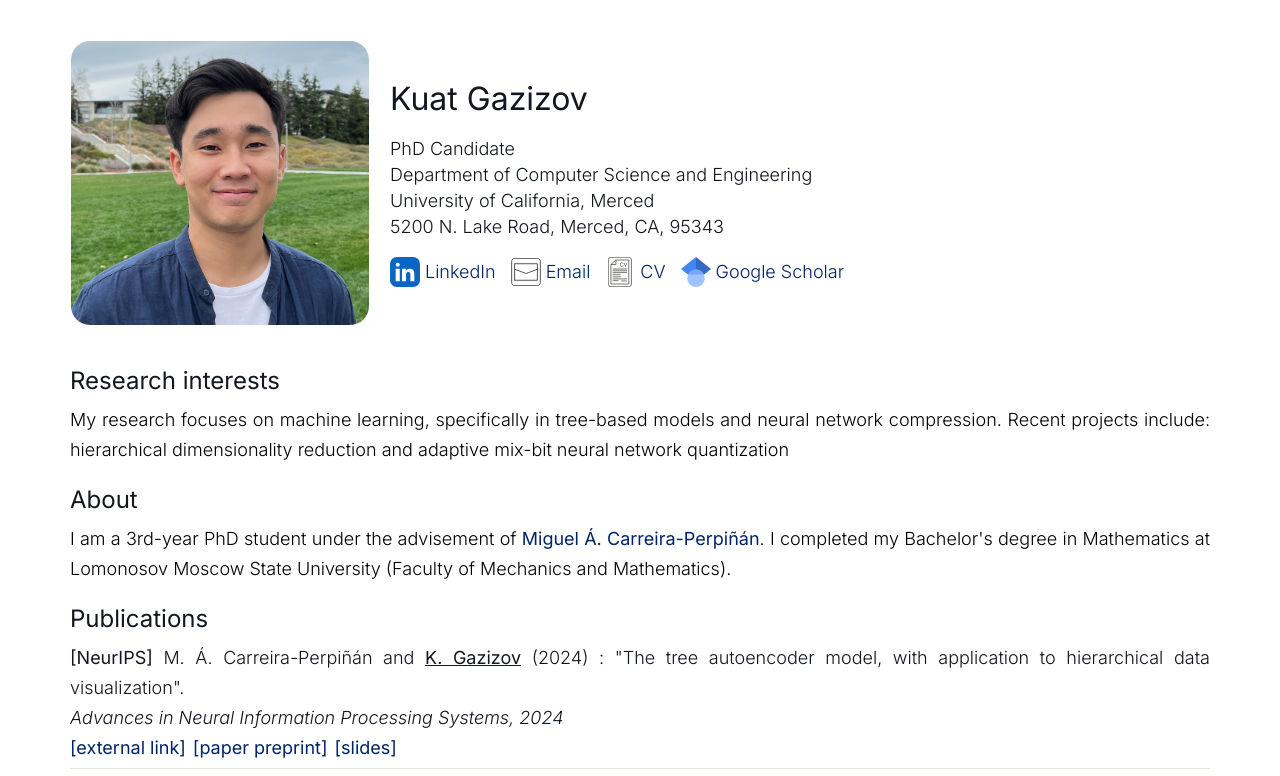
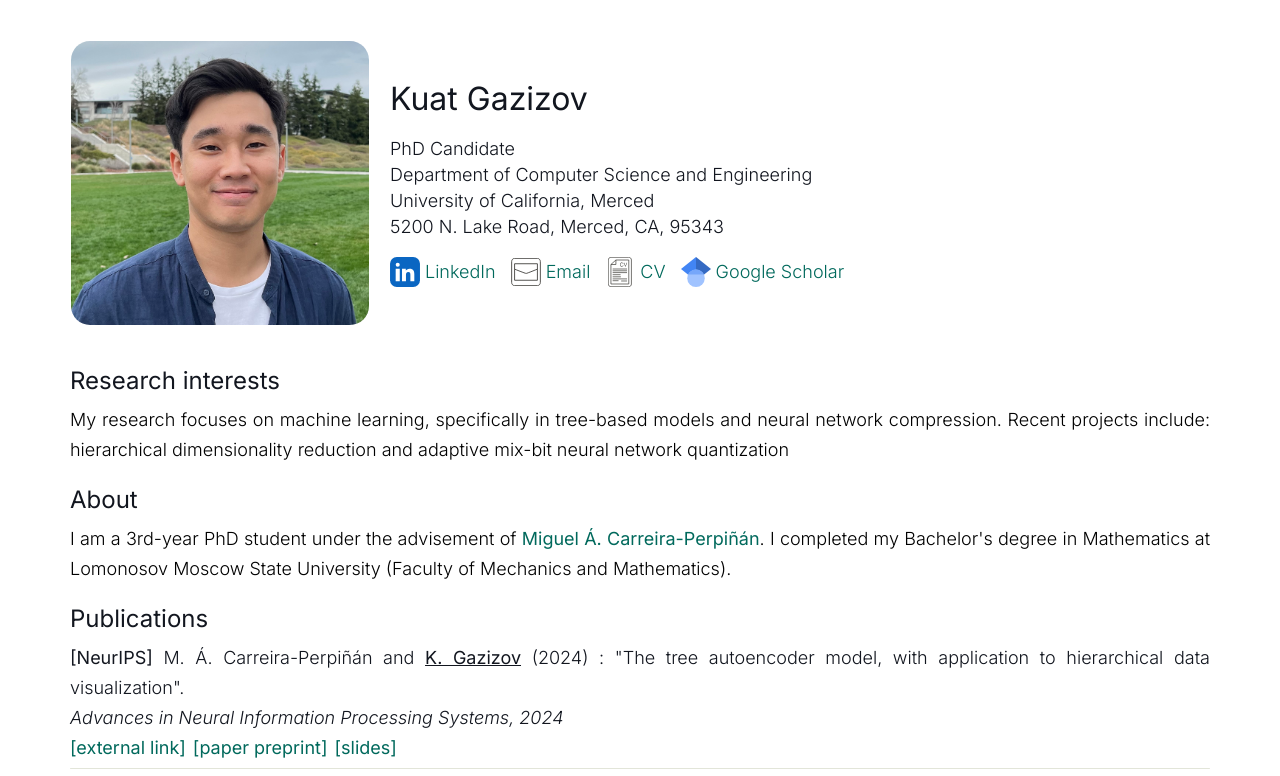
Before and after one commit to GazizovK/gazizovk.github.io, a website: page index.html in a window 1280 px wide. Shown: the top 776 px of the page. Drawn offline with Linux system fonts and the light colour scheme.

Commit message:
chore: change link color

```diff
--- a/styles/_variables.scss
+++ b/styles/_variables.scss
@@ -3,7 +3,7 @@ $font-family: "Inter", sans-serif;
 $primary-color: #12161f;
 $primary-color-light: #3c535b;
 $accent-color: #6d7c42;
-$link-color: #002366;
+$link-color: #00695c;
 
 $screen-width-s: 575px;
 $screen-width-m: 767px;
```
Also changed, not shown: styles/style.css.
